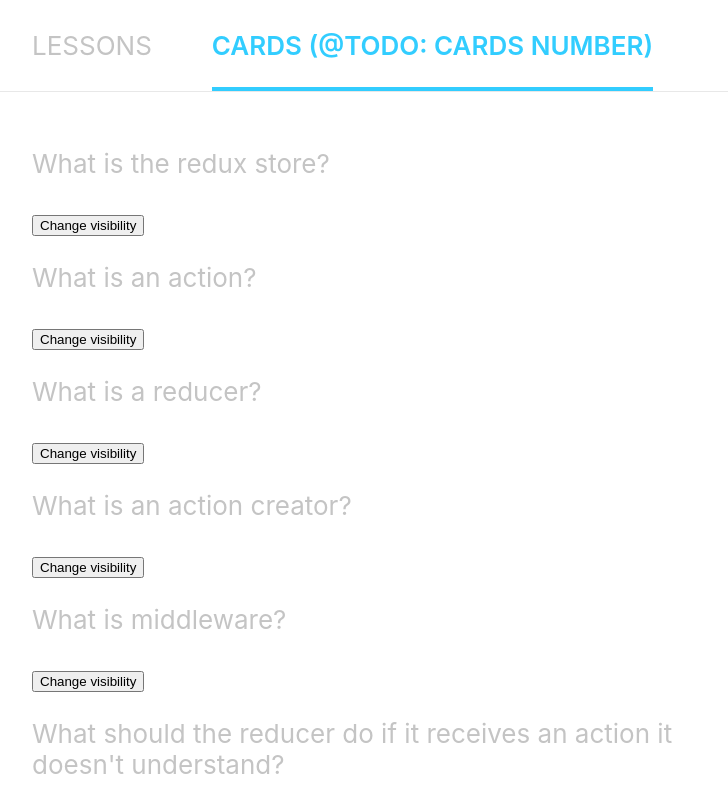
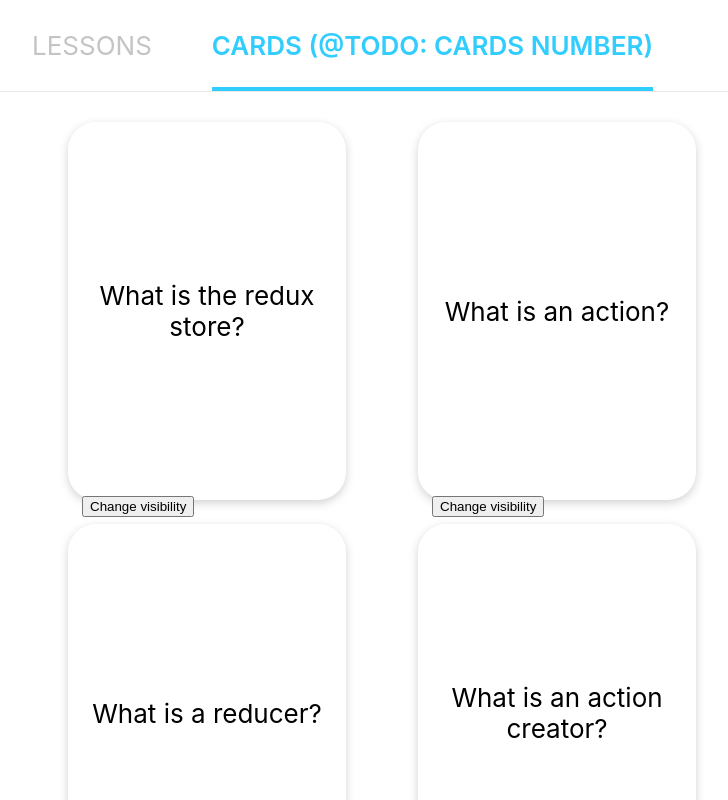
Before and after one commit to Doltario/quizz-app, a React (Create React App) app: page / in a window 1280 px wide. Both pictures are taken after a click on the element "CARDS (@TODO: CARDS NUMBER)". Shown: the top 800 px of the page, without its empty margins (258-986 px from the left). Built offline with nearby package versions, Linux system fonts and the light colour scheme.

Commit message:
Add style for cards

```diff
--- /dev/null
+++ b/src/components/Card/Card.css
@@ -0,0 +1,24 @@
+.card {
+    width: 250px;
+    height: 350px;
+    box-shadow: 0 3px 10px 0 rgba(0,0,0,.18);
+    border-radius: 28px;
+    padding: 14px;
+    box-sizing: content-box;
+    display: inline-block;
+    margin-bottom: 24px;
+    color: #000000;
+}
+
+.visible {
+    filter: blur(1px);
+}
+
+.cardContent {
+    align-items: center;
+    display: flex;
+    height: 100%;
+    justify-content: center;
+    width: 100%;
+    text-align: center;
+}
--- a/src/components/Card/Card.js
+++ b/src/components/Card/Card.js
@@ -1,7 +1,8 @@
-import React, { useState } from 'react'
+import React, { useState } from 'react';
 import { connect } from 'react-redux';
 import { bindActionCreators } from 'redux';
 import { flipCard, setVisibility } from '../../redux/actions/cardActions';
+import './Card.css';
 
 const Card = ( {card, flipCard, setVisibility} ) => {
   const [isSwitched, setIsSwitched] = useState(false);
@@ -23,16 +24,18 @@
   };
 
   return (
-    <>
-      <div onClick={switchFace}>
-        { !isSwitched ?
-          <p>{question}</p>
-          :
-          <p>{answer}</p>
-        }
+    <div>
+      <div className={`card ${isVisible ? '' : 'visible'}`}>
+        <div className={'cardContent'} onClick={switchFace}>
+          { !isSwitched ?
+            <>{question}</>
+            :
+            <>{answer}</>
+          }
+        </div>
+        <button onClick={() => setVisibility(id)}>Change visibility</button>
       </div>
-      <button onClick={() => setVisibility(id)}>Change visibility</button>
-    </>
+    </div>
   )
 };
 
--- /dev/null
+++ b/src/components/ListCards/ListCards.css
@@ -0,0 +1,5 @@
+.listCards {
+    display: flex;
+    flex-wrap: wrap;
+    justify-content: space-around;
+}
--- a/src/components/ListCards/ListCards.js
+++ b/src/components/ListCards/ListCards.js
@@ -1,6 +1,7 @@
 import React from 'react';
 import { connect } from 'react-redux';
 import Card from '../Card/Card';
+import './ListCards.css';
 
 const ListCards = ({ cards })  => {
   console.log(cards);
@@ -8,9 +9,9 @@
     return <Card card={card} key={card.id}/>
   });
   return (
-    <>
+    <div className={'listCards'}>
       { cardsComponent }
-    </>
+    </div>
   )
 };
 
```
